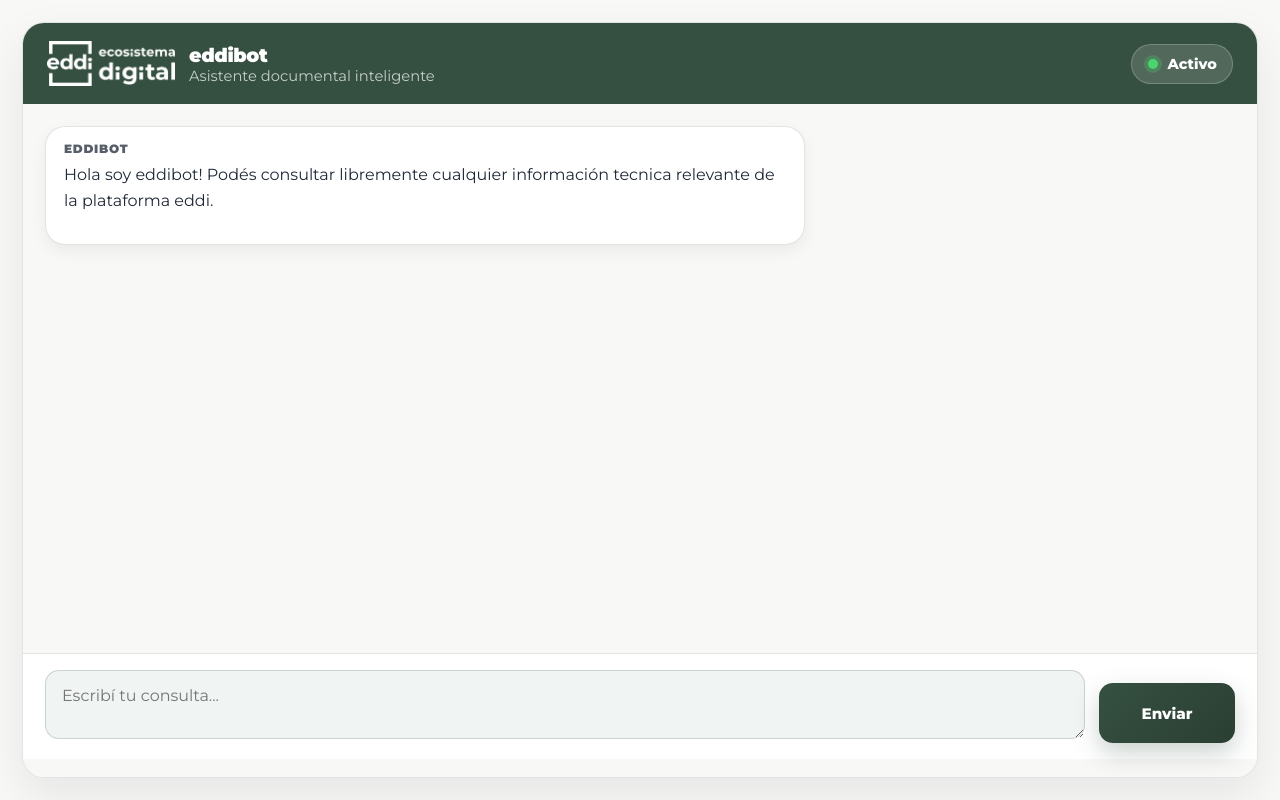
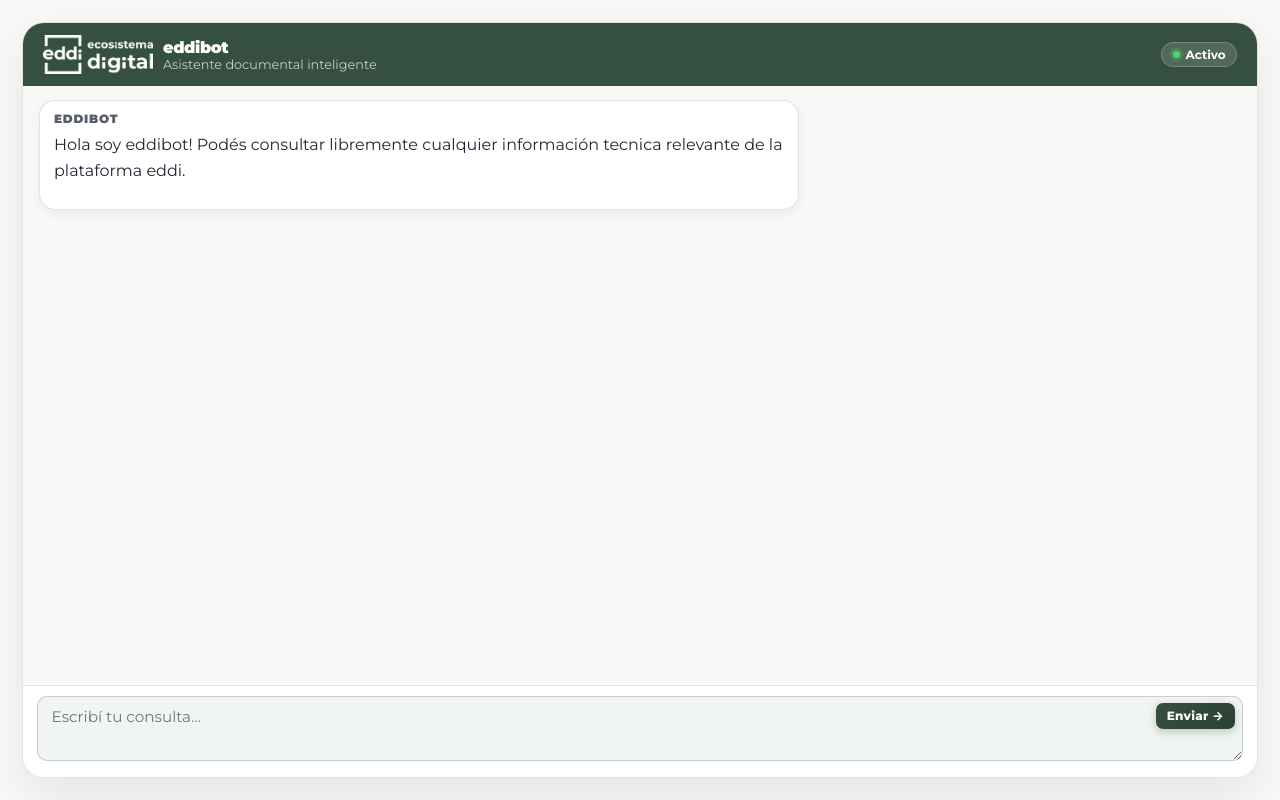
Before and after one commit to Subsecretaria-de-Servicios-publicos/eddi-bot, a Python web app: template app/templates/chat.html in a window 1280 px wide. Run offline with Jinja, Linux system fonts and the light colour scheme; the template is opened without the code that fills it, so the values that code supplies are empty.

Commit message:
feat: optimización de espacio y rediseño del chat UI
- Botón Enviar compacto posicionado arriba-derecha del textarea
- Fuentes consultadas integradas dentro del bubble de respuesta
- Badge Activo reducido; en pantalla chica muestra solo el punto verde
- Reducción de paddings y gaps para maximizar área de mensajes

Co-Authored-By: Claude Sonnet 4.6 <noreply@anthropic.com>

```diff
--- a/app/static/css/chat.css
+++ b/app/static/css/chat.css
@@ -42,7 +42,7 @@
 /* ── Topbar ───────────────────────────────────────────────────────────── */
 .chat-topbar-red{
   background: var(--cp);
-  padding: 18px 24px;
+  padding: 12px 20px;
   display: flex;
   align-items: center;
   justify-content: space-between;
@@ -52,58 +52,73 @@
 .chat-topbar-brand{
   display: flex;
   align-items: center;
-  gap: 14px;
+  gap: 10px;
   min-width: 0;
+  flex: 1;
+  overflow: hidden;
 }
 
 .chat-topbar-logo{
-  width: 128px;
+  width: 110px;
   height: auto;
   object-fit: contain;
+  flex-shrink: 0;
 }
 
 .chat-topbar-text{
   display: flex;
   flex-direction: column;
   min-width: 0;
+  overflow: hidden;
 }
 
 .chat-topbar-text strong{
   color: #ffffff;
-  font-size: 1.2rem;
+  font-size: 1rem;
   font-weight: 900;
   letter-spacing: -.02em;
+  white-space: nowrap;
+  overflow: hidden;
+  text-overflow: ellipsis;
 }
 
 .chat-topbar-text span{
   color: rgba(255,255,255,.72);
-  font-size: .92rem;
+  font-size: .8rem;
+  white-space: nowrap;
+  overflow: hidden;
+  text-overflow: ellipsis;
 }
 
 .chat-topbar-status{
   display: flex;
   justify-content: flex-end;
+  flex-shrink: 0;
+  margin-left: 10px;
 }
 
 .chat-status-badge-red{
   display: inline-flex;
   align-items: center;
-  gap: 10px;
-  padding: .62rem .95rem;
+  gap: 6px;
+  padding: .28rem .65rem;
   border-radius: 999px;
   background: rgba(255,255,255,.14);
   border: 1px solid rgba(255,255,255,.22);
   color: #fff;
-  font-weight: 800;
-  font-size: .9rem;
+  font-weight: 700;
+  font-size: .75rem;
+  white-space: nowrap;
+  flex-shrink: 0;
 }
 
 .chat-status-badge-red .dot{
-  width: 10px;
-  height: 10px;
+  width: 7px;
+  height: 7px;
   border-radius: 999px;
   background: #4ad66d;
-  box-shadow: 0 0 0 4px rgba(74,214,109,.25);
+  box-shadow: 0 0 0 3px rgba(74,214,109,.25);
+  flex-shrink: 0;
 }
 
 /* ── Layout ───────────────────────────────────────────────────────────── */
@@ -195,11 +210,11 @@
 
 /* ── Messages ─────────────────────────────────────────────────────────── */
 .chat-messages{
-  padding: 22px;
+  padding: 14px 16px;
   overflow-y: auto;
   display: flex;
   flex-direction: column;
-  gap: 14px;
+  gap: 10px;
   flex: 1;
   min-height: 0;
 }
@@ -217,10 +232,10 @@
 }
 
 .msg-bubble{
-  max-width: min(760px, 82%);
-  border-radius: 20px;
-  padding: 14px 18px;
-  box-shadow: 0 6px 16px rgba(15, 23, 42, 0.06);
+  max-width: min(760px, 90%);
+  border-radius: 16px;
+  padding: 10px 14px;
+  box-shadow: 0 4px 12px rgba(15, 23, 42, 0.05);
 }
 
 .assistant-bubble{
@@ -254,181 +269,117 @@
 .chat-compose{
   border-top: 1px solid var(--cp-border);
   background: var(--cp-surface);
-  padding: 16px 22px;
-  display: grid;
-  grid-template-columns: 1fr 136px;
-  gap: 14px;
-  align-items: end;
+  padding: 10px 14px 12px;
   flex-shrink: 0;
 }
 
 .compose-input-wrap{
-  min-width: 0;
+  position: relative;
 }
 
 .compose-input-wrap textarea{
   width: 100%;
-  min-height: 60px;
-  max-height: 180px;
+  min-height: 46px;
+  max-height: 120px;
   resize: vertical;
-  border: 1px solid rgba(53,80,65,.2);
-  border-radius: 14px;
-  padding: .9rem 1rem;
+  border: 1px solid rgba(53,80,65,.22);
+  border-radius: 10px;
+  padding: .6rem 6rem .6rem .85rem;
   background: var(--cp-surface-soft);
   font: inherit;
+  font-size: .95rem;
   color: var(--cp-text);
   outline: none;
   transition: border-color .18s ease, box-shadow .18s ease;
+  line-height: 1.45;
 }
 
 .compose-input-wrap textarea:focus{
   border-color: rgba(53,80,65,.5);
-  box-shadow: 0 0 0 4px rgba(53,80,65,.10);
+  box-shadow: 0 0 0 3px rgba(53,80,65,.09);
   background: #fff;
 }
 
 .compose-send-btn{
-  min-height: 60px;
+  position: absolute;
+  top: 7px;
+  right: 8px;
+  height: 26px;
+  padding: 0 11px;
   border: none;
-  border-radius: 14px;
+  border-radius: 7px;
   background: linear-gradient(135deg, var(--cp) 0%, var(--cp-dark) 100%);
   color: #fff;
   font: inherit;
-  font-size: .95rem;
+  font-size: .75rem;
   font-weight: 800;
+  letter-spacing: .02em;
   cursor: pointer;
-  transition: transform .18s ease, box-shadow .18s ease;
-  box-shadow: 0 10px 24px rgba(53,80,65,.25);
+  white-space: nowrap;
+  transition: opacity .15s ease, transform .15s ease;
+  box-shadow: 0 3px 8px rgba(53,80,65,.28);
 }
 
 .compose-send-btn:hover{
+  opacity: .9;
   transform: translateY(-1px);
-  box-shadow: 0 14px 28px rgba(53,80,65,.32);
 }
 
 .compose-send-btn:active{
   transform: translateY(0);
+  opacity: 1;
 }
 
-/* ── Sources ──────────────────────────────────────────────────────────── */
-.chat-sources{
-  padding: 0 22px 18px;
-  display: grid;
-  gap: 10px;
-  flex-shrink: 0;
+/* ── Inline sources (inside assistant bubble) ─────────────────────────── */
+.inline-sources-divider{
+  border: none;
+  border-top: 1px solid rgba(53,80,65,.12);
+  margin: 8px 0 6px;
 }
 
-.sources-title{
-  font-size: .82rem;
+.inline-sources-label{
+  font-size: .68rem;
   font-weight: 900;
   color: var(--cp);
   text-transform: uppercase;
-  letter-spacing: .06em;
+  letter-spacing: .07em;
+  margin-bottom: 5px;
+  opacity: .8;
 }
 
-.source-item{
-  background: var(--cp-surface);
-  border: 1px solid var(--cp-border);
-  border-radius: 14px;
-  padding: 12px 14px;
-  box-shadow: 0 4px 12px rgba(15, 23, 42, 0.04);
+.inline-sources-list{
+  display: flex;
+  flex-direction: column;
+  gap: 4px;
 }
 
-.source-title{
-  font-weight: 800;
-  color: var(--cp-text);
-  margin-bottom: 4px;
+.inline-source-link{
+  display: inline-flex;
+  align-items: center;
+  gap: 6px;
+  font-size: .8rem;
+  font-weight: 600;
+  color: var(--cp);
+  text-decoration: none;
+  line-height: 1.3;
 }
 
-.source-meta{
-  font-size: .85rem;
-  color: var(--cp-muted);
-  margin-bottom: 4px;
+.inline-source-link:hover span:last-child{
+  text-decoration: underline;
 }
 
-.source-snippet{
-  font-size: .92rem;
-  color: var(--cp-text);
-  line-height: 1.5;
-  margin-bottom: 6px;
-}
-
-.source-item a{
-  color: var(--cp);
-  font-weight: 800;
-}
-
-.sources-compact-list{
-  display: flex;
-  flex-direction: column;
-  gap: 8px;
-}
-
-.source-item.compact{
-  padding: 10px 14px;
-}
-
-.source-head{
-  display: flex;
-  align-items: flex-start;
-  justify-content: space-between;
-  gap: 10px;
-  flex-wrap: wrap;
-}
-
-.source-badges{
-  display: flex;
-  align-items: center;
-  gap: 8px;
-  flex-wrap: wrap;
-}
-
-.source-kind{
+.inline-source-badge{
   display: inline-flex;
   align-items: center;
   justify-content: center;
-  min-height: 22px;
-  padding: 0 8px;
-  border-radius: 999px;
-  font-size: 11px;
+  padding: 1px 6px;
+  border-radius: 4px;
+  background: var(--cp);
+  color: #fff;
+  font-size: .65rem;
   font-weight: 800;
-}
-
-.source-kind-text{
-  background: #e8f0ec;
-  color: var(--cp);
-}
-
-.source-kind-visual{
-  background: #fff4db;
-  color: #8a5a00;
-}
-
-.source-page{
-  font-size: 12px;
-  color: var(--cp-muted);
-  font-weight: 700;
-}
-
-.source-extra{
-  margin-top: 6px;
-}
-
-.source-extra a{
-  font-size: 12px;
-  color: var(--cp);
-  text-decoration: none;
-}
-
-.source-extra a:hover{
-  text-decoration: underline;
-}
-
-.source-url{
-  font-size: 12px;
-  color: var(--cp-muted);
-  word-break: break-word;
-  overflow-wrap: anywhere;
+  letter-spacing: .04em;
+  flex-shrink: 0;
 }
 
 /* ── Responsive ───────────────────────────────────────────────────────── */
@@ -454,13 +405,19 @@
   }
 
   .chat-topbar-red{
-    padding: 14px 16px;
-    flex-direction: column;
-    align-items: flex-start;
+    padding: 10px 14px;
   }
 
   .chat-topbar-logo{
-    width: 100px;
+    width: 88px;
+  }
+
+  .badge-label{
+    display: none;
+  }
+
+  .chat-status-badge-red{
+    padding: .28rem .38rem;
   }
 
   .chat-messages{
@@ -472,11 +429,6 @@
   }
 
   .chat-compose{
-    grid-template-columns: 1fr;
-    padding: 12px 14px 16px;
-  }
-
-  .compose-send-btn{
-    min-height: 48px;
+    padding: 8px 12px 10px;
   }
 }
--- a/app/templates/chat.html
+++ b/app/templates/chat.html
@@ -22,7 +22,7 @@
       <div class="chat-topbar-status">
         <span class="chat-status-badge-red">
           <span class="dot"></span>
-          Activo
+          <span class="badge-label">Activo</span>
         </span>
       </div>
     </section>
@@ -52,12 +52,9 @@
               placeholder="Escribí tu consulta..."
               required
             ></textarea>
+            <button id="chat-send" type="button" class="compose-send-btn">Enviar →</button>
           </div>
-
-          <button id="chat-send" type="button" class="compose-send-btn">Enviar</button>
         </div>
-
-        <div id="chat-sources" class="chat-sources"></div>
       </main>
 
     </section>
@@ -113,7 +110,6 @@
   const messagesEl = document.getElementById("chat-messages");
   const inputEl = document.getElementById("chat-input");
   const sendEl = document.getElementById("chat-send");
-  const sourcesEl = document.getElementById("chat-sources");
 
   let sessionKey = localStorage.getItem("eddi_session_key") || "";
   let sending = false;
@@ -189,49 +185,42 @@
     return filtered.slice(0, 3);
   }
 
-  function renderSources(sources) {
-    sourcesEl.innerHTML = "";
-
-    if (!sources || !sources.length) return;
+  function renderSources(sources, bubble) {
+    if (!sources || !sources.length || !bubble) return;
 
     const normalized = dedupeSources(sources);
-    const compactSources = pickCompactSources(normalized);
+    const compact = pickCompactSources(normalized);
+    if (!compact.length) return;
 
-    const title = document.createElement("div");
-    title.className = "sources-title";
-    title.textContent = "Fuentes consultadas";
-    sourcesEl.appendChild(title);
+    const divider = document.createElement("hr");
+    divider.className = "inline-sources-divider";
 
-    if (compactSources.length) {
-      const list = document.createElement("div");
-      list.className = "sources-compact-list";
+    const label = document.createElement("div");
+    label.className = "inline-sources-label";
+    label.textContent = "Fuentes consultadas";
 
-      compactSources.forEach(src => {
-        const item = document.createElement("div");
-        item.className = "source-item compact source-pdf-item";
+    const list = document.createElement("div");
+    list.className = "inline-sources-list";
 
-        item.innerHTML = `
-          <div class="source-head">
-            <div class="source-title">
-              ${
-                src.url
-                  ? `
-                    <a href="${escapeHtml(src.url)}" target="_blank" rel="noopener noreferrer" class="source-pdf-link">
-                      <span class="source-pdf-badge">PDF</span>
-                      <span class="source-pdf-name">${escapeHtml(src.title || "Abrir PDF")}</span>
-                    </a>
-                  `
-                  : `${escapeHtml(src.title || "Documento")}`
-              }
-            </div>
-          </div>
-        `;
+    compact.forEach(src => {
+      const item = document.createElement("div");
+      if (src.url) {
+        item.innerHTML = `<a href="${escapeHtml(src.url)}" target="_blank" rel="noopener noreferrer" class="inline-source-link">
+          <span class="inline-source-badge">PDF</span>
+          <span>${escapeHtml(src.title || "Abrir PDF")}</span>
+        </a>`;
+      } else {
+        item.innerHTML = `<span class="inline-source-link">
+          <span class="inline-source-badge">PDF</span>
+          <span>${escapeHtml(src.title || "Documento")}</span>
+        </span>`;
+      }
+      list.appendChild(item);
+    });
 
-        list.appendChild(item);
-      });
-
-      sourcesEl.appendChild(list);
-    }
+    bubble.appendChild(divider);
+    bubble.appendChild(label);
+    bubble.appendChild(list);
   }
 
   async function sendMessage() {
@@ -243,7 +232,6 @@
 
     addMessage("user", text);
     inputEl.value = "";
-    sourcesEl.innerHTML = "";
 
     const loadingNode = addMessage("assistant", "Procesando consulta...");
 
@@ -273,8 +261,8 @@
       localStorage.setItem("eddi_session_key", sessionKey);
 
       loadingNode.remove();
-      addMessage("assistant", data.answer || "No se pudo generar una respuesta.");
-      renderSources(data.sources || []);
+      const msgRow = addMessage("assistant", data.answer || "No se pudo generar una respuesta.");
+      renderSources(data.sources || [], msgRow.querySelector(".msg-bubble"));
     } catch (err) {
       loadingNode.remove();
       addMessage("assistant", "Ocurrió un error al procesar tu consulta.");
```
